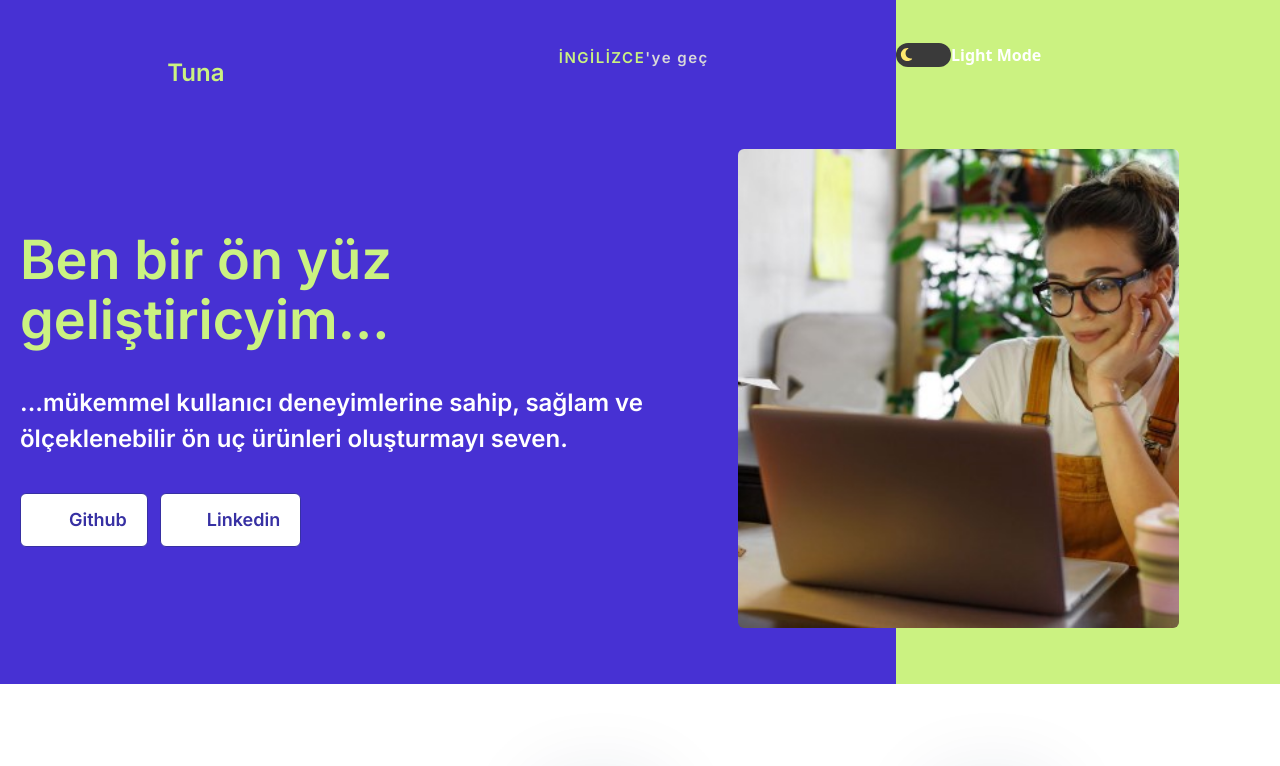
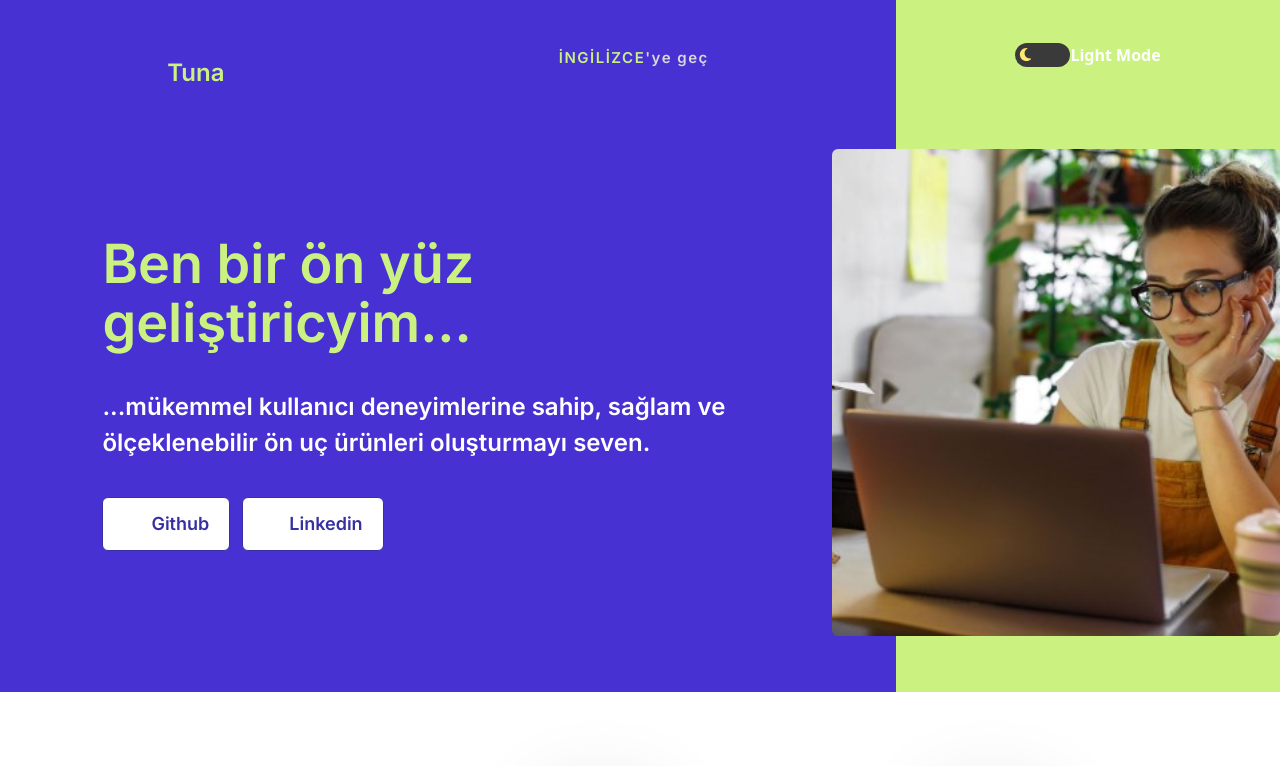
Before and after one commit to tuna-ates/DeveloperWebSite, a React (Create React App) app: page / in a window 1280 px wide. Shown: the top 766 px of the page. Built offline with nearby package versions, Linux system fonts and the light colour scheme; no server answers.

Commit message:
end edits

```diff
--- a/src/components/Header.js
+++ b/src/components/Header.js
@@ -43,7 +43,9 @@ const Header = () => {
 
   return (
     <div
-      className={darkData === "dark" ? "darkHeader flex" : "lightHeader flex w "}
+      className={
+        darkData === "dark" ? "darkHeader flex" : "lightHeader flex w "
+      }
     >
       <div className=" flex flex-col items-center justify-start gap-10 ">
         <div className=" flex  justify-between items-center w-[100%]  ">
@@ -61,7 +63,7 @@ const Header = () => {
               </span>
             </p>
           </div>
-          <div className="w-[30%] flex  ">
+          <div className="w-[30%] flex justify-center ">
             {darkData === "light" ? (
               <>
                 {" "}
@@ -102,8 +104,8 @@ const Header = () => {
             )}
           </div>
         </div>
-        <div className=" pl-5 pb-14 max-[770px]:flex-col  max-[770px]:flex-col-reverse max-[770px]:gap-5  flex justify-start items-center content-center flex-wrap ">
-          <div className="flex flex-col justify-end items-start max-[770px]:items-center gap-9 w-[57%]">
+        <div className="  pb-14 max-[770px]:flex-col  max-[770px]:flex-col-reverse max-[770px]:gap-5  flex justify-end items-center content-center flex-wrap ">
+          <div className="  flex flex-col justify-end items-start max-[770px]:items-center gap-9 w-[57%]">
             <p className=" w-[90%] text-[#CBF281] font-[Inter] font-bold leading-[3.7125rem] text-[3.375rem] max-[640px]:text-[2.3rem] max-[770px]:text-white ">
               {t("headerTitle")}
             </p>
```
